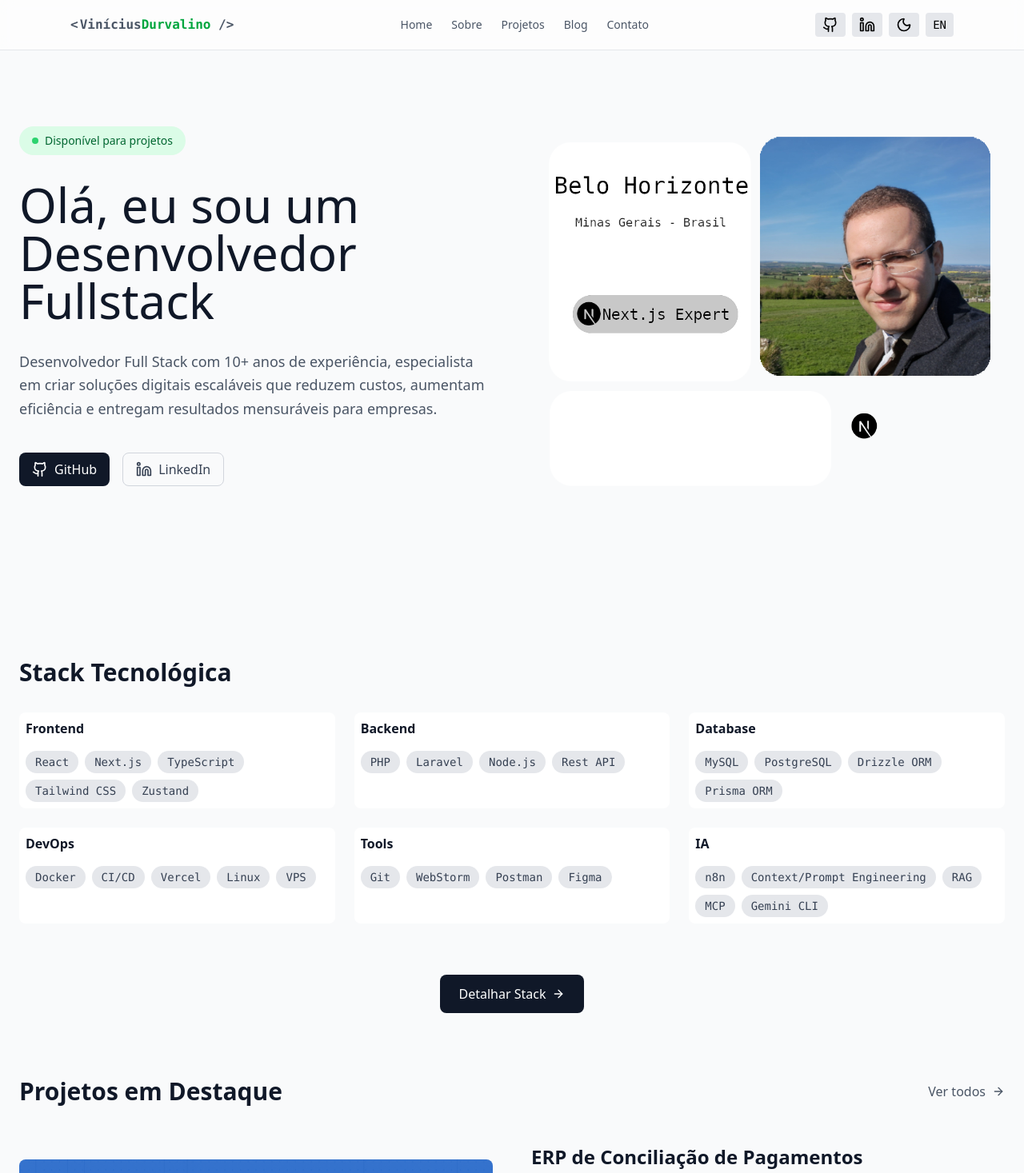
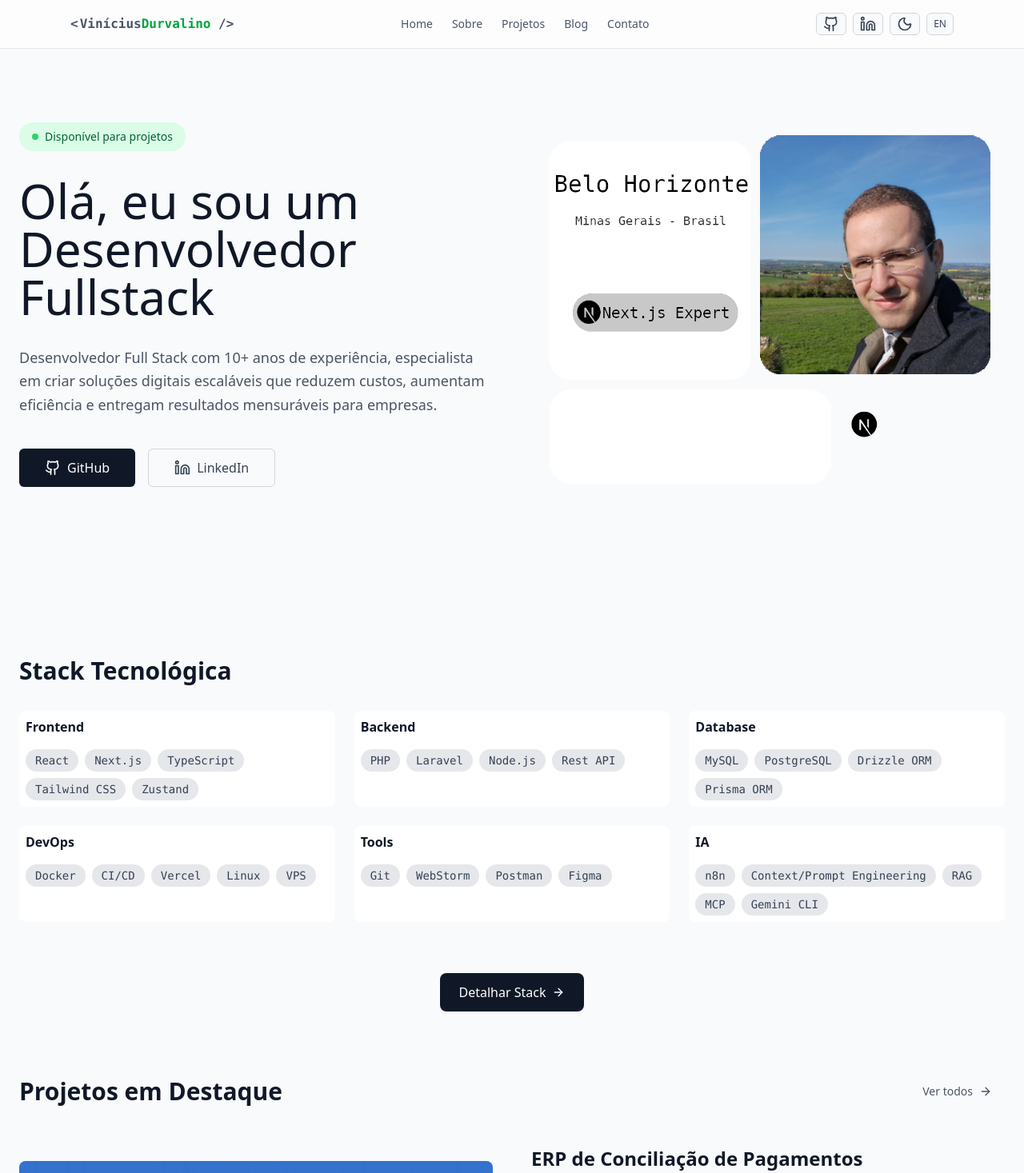
Before and after one commit to vdurvalino/professional-profile-page, a Next.js app: page / in a window 1280 px wide. Shown: the top 1467 px of the page at 80% size. Built offline with nearby package versions, Linux system fonts and the light colour scheme.

Commit message:
feat: add reusable Button component and apply it across sections

```diff
--- a/src/app/(components)/HeroSection.tsx
+++ b/src/app/(components)/HeroSection.tsx
@@ -3,6 +3,13 @@
 import Link from "next/link";
 import Image from "next/image";
 import heroPic from "@/../public/home-page-hero.png"
+import nextPic from "@/../public/tech/next.png"
+import githubPic from "@/../public/tech/github.png"
+import dockerPic from "@/../public/tech/docker.png"
+import reactPic from "@/../public/tech/react.png"
+import tailwindPic from "@/../public/tech/tailwind.png"
+import vercelPic from "@/../public/tech/vercel.svg"
+import {Button} from "@/components/ui/Button";
 
 export const HeroSection: React.FC = () => {
 
@@ -27,23 +34,27 @@
                     </p>
 
                     <div className="flex flex-wrap gap-4 justify-start">
-                        <Link href="https://github.com/vdurvalino/"
-                              target="_blank"
-                              rel="noopener noreferrer"
-                              className="inline-flex items-center gap-2 px-4 py-2 bg-gray-900 dark:bg-white text-white dark:text-gray-900 rounded-lg hover:bg-gray-800 dark:hover:bg-gray-100 transition-colors"
+                        <Button
+                            size={"lg"}
+                            as={Link}
+                            href="https://github.com/vdurvalino/"
+                            target="_blank"
+                            className={"px-8"}
                         >
                             <Github className="w-5 h-5"/>
                             GitHub
-                        </Link>
-                        <Link
+                        </Button>
+                        <Button
+                            size={"lg"}
+                            variant={"outline"}
+                            as={Link}
                             href="https://www.linkedin.com/in/vinicius-d-de-souza-b745a41bb/"
                             target="_blank"
-                            rel="noopener noreferrer"
-                            className="inline-flex items-center gap-2 px-4 py-2 border border-gray-300 dark:border-gray-600 text-gray-700 dark:text-gray-300 rounded-lg hover:bg-gray-50 dark:hover:bg-gray-700 transition-colors"
+                            className={"px-8"}
                         >
                             <Linkedin className="w-5 h-5"/>
                             LinkedIn
-                        </Link>
+                        </Button>
                     </div>
                 </div>
 
--- a/src/app/(components)/ProjectsSection.tsx
+++ b/src/app/(components)/ProjectsSection.tsx
@@ -3,6 +3,7 @@
 import Link from "next/link";
 import {projects} from "@/data/projects";
 import Image from "next/image";
+import {Button} from "@/components/ui/Button";
 
 export const ProjectsSection: React.FC = () => {
     return (
@@ -11,11 +12,15 @@
                 <h2 className="text-3xl font-bold text-gray-900 dark:text-white">
                     Projetos em Destaque
                 </h2>
-                <Link href="/projects"
-                      className="inline-flex items-center gap-2 text-gray-600 dark:text-gray-400 hover:text-gray-900 dark:hover:text-white transition-colors">
+
+                <Button
+                    variant={"ghost"}
+                    as={Link}
+                    href="/projects"
+                >
                     Ver todos
                     <ArrowRight className="w-4 h-4"/>
-                </Link>
+                </Button>
             </div>
 
             <div className="space-y-24">
@@ -66,11 +71,10 @@
 
                             {/* Button */}
                             <div className="mt-8">
-                                <Link href={`/projects/${project.id}`}
-                                      className="inline-flex items-center gap-2 px-6 py-3 bg-gray-900 dark:bg-white text-white dark:text-gray-900 rounded-lg hover:bg-gray-800 dark:hover:bg-gray-100 transition-colors font-medium">
+                                <Button size={'lg'} as={Link} href={`/projects/${project.id}`}>
                                     Ver estudo de caso
                                     <ArrowRight className="w-4 h-4"/>
-                                </Link>
+                                </Button>
                             </div>
                         </div>
                     </div>
@@ -79,13 +83,10 @@
 
             {/* View All Projects Link */}
             <div className="text-center mt-16">
-                <Link
-                    href="/projects"
-                    className="inline-flex items-center gap-2 px-6 py-3 bg-gray-900 dark:bg-white text-white dark:text-gray-900 rounded-lg hover:bg-gray-800 dark:hover:bg-gray-100 transition-colors"
-                >
+                <Button size={'lg'} variant={"outline"} as={Link} href={`/projects`}>
                     Ver Todos os Projetos
                     <ArrowRight className="w-4 h-4"/>
-                </Link>
+                </Button>
             </div>
         </section>
     );
--- a/src/app/(components)/StackSection.tsx
+++ b/src/app/(components)/StackSection.tsx
@@ -1,6 +1,7 @@
 import React from 'react';
 import Link from "next/link";
 import {ArrowRight} from "lucide-react";
+import {Button} from "@/components/ui/Button";
 
 export const StackSection: React.FC = () => {
     const techStack = {
@@ -38,13 +39,15 @@
 
         {/* View Stack Link */}
         <div className="text-center mt-16">
-            <Link
+            <Button
+                size={"lg"}
+                as={Link}
                 href="/about#stack"
                 className="inline-flex items-center gap-2 px-6 py-3 bg-gray-900 dark:bg-white text-white dark:text-gray-900 rounded-lg hover:bg-gray-800 dark:hover:bg-gray-100 transition-colors"
             >
                 Detalhar Stack
                 <ArrowRight className="w-4 h-4"/>
-            </Link>
+            </Button>
         </div>
     </section>);
 };
--- a/src/components/HeaderSection.tsx
+++ b/src/components/HeaderSection.tsx
@@ -4,6 +4,7 @@
 import {Github, Linkedin, Menu, Moon, Sun} from 'lucide-react';
 import {useAppStore} from "@/stores/app-store";
 import Link from "next/link";
+import {Button} from "@/components/ui/Button";
 import {Logo} from "@/components/ui/Logo";
 
 const pages: { href: string, name: string }[] = [
@@ -30,55 +31,42 @@
                     <Logo/>
 
                     {/* Navigation */}
-                    <nav className="md:flex items-center gap-6">
-                        <Link href="/" className={`text-sm font-medium transition-colors text-gray-600 dark:text-gray-400 hover:text-gray-900 dark:hover:text-white`}>
-                            Home
-                        </Link>
-                        <Link href="/about" className={`text-sm font-medium transition-colors text-gray-600 dark:text-gray-400 hover:text-gray-900 dark:hover:text-white`}>
-                            Sobre
-                        </Link>
-                        <Link href="/projects" className={`text-sm font-medium transition-colors text-gray-600 dark:text-gray-400 hover:text-gray-900 dark:hover:text-white`}>
-                            Projetos
-                        </Link>
-                        <Link href="/blog" className={`text-sm font-medium transition-colors text-gray-600 dark:text-gray-400 hover:text-gray-900 dark:hover:text-white`}>
-                            Blog
-                        </Link>
-                        <Link href="/contact" className={`text-sm font-medium transition-colors text-gray-600 dark:text-gray-400 hover:text-gray-900 dark:hover:text-white`}>
-                            Contato
-                        </Link>
+                    <nav className="hidden md:flex items-center gap-6">
+                        {pages.map(( {href, name} ) => (
+                            <Link
+                                key={href}
+                                href={href}
+                                className={`text-sm font-medium transition-colors text-gray-600 dark:text-gray-400 hover:text-gray-900 dark:hover:text-white`}
+                            >
+                                {name}
+                            </Link>
+                        ))}
                     </nav>
+                    <Button variant={"outline"} size={"sm"} className={"block md:hidden"}><Menu/></Button>
 
-                    <div className="flex items-center gap-2">
-                        <Link href="https://github.com/vdurvalino/"
-                              target="_blank"
-                              rel="noopener noreferrer"
-                              className="px-2 py-1 text-sm font-mono cursor-pointer rounded transition-all
-                  bg-gray-200 border border-transparent hover:bg-gray-300
-                  dark:bg-gray-700 dark:border-gray-600 dark:hover:bg-gray-600 dark:text-gray-100
-                  focus:outline-none focus:ring-2 focus:ring-offset-2 focus:ring-gray-600 focus:border-gray-600
-                  dark:focus:ring-offset-gray-900"
+                    <div className="hidden md:flex items-center gap-2">
+                        <Button
+                            variant={"outline"}
+                            size={'xs'}
+                            as={Link}
+                            href="https://github.com/vdurvalino/"
+                            target="_blank"
                         >
                             <Github className="w-5 h-5"/>
-                        </Link>
-                        <Link
+                        </Button>
+                        <Button
+                            variant={"outline"}
+                            size={'xs'}
+                            as={Link}
                             href="https://www.linkedin.com/in/vinicius-d-de-souza-b745a41bb/"
                             target="_blank"
-                            rel="noopener noreferrer"
-                            className="px-2 py-1 text-sm font-mono cursor-pointer rounded transition-all
-                  bg-gray-200 border border-transparent hover:bg-gray-300
-                  dark:bg-gray-700 dark:border-gray-600 dark:hover:bg-gray-600 dark:text-gray-100
-                  focus:outline-none focus:ring-2 focus:ring-offset-2 focus:ring-gray-600 focus:border-gray-600
-                  dark:focus:ring-offset-gray-900"
                         >
                             <Linkedin className="w-5 h-5"/>
-                        </Link>
-                        <button
+                        </Button>
+                        <Button
+                            variant={"outline"}
+                            size={'xs'}
                             onClick={toggleDarkMode}
-                            className="px-2 py-1 text-sm font-mono cursor-pointer rounded transition-all
-                  bg-gray-200 border border-transparent hover:bg-gray-300
-                  dark:bg-gray-700 dark:border-gray-600 dark:hover:bg-gray-600 dark:text-gray-100
-                  focus:outline-none focus:ring-2 focus:ring-offset-2 focus:ring-gray-600 focus:border-gray-600
-                  dark:focus:ring-offset-gray-900"
                             aria-label="Toggle dark mode"
                         >
                             {isDarkMode ? (
@@ -86,18 +74,15 @@
                             ) : (
                                 <Moon className="w-5 h-5"/>
                             )}
-                        </button>
-
-                        <button
+                        </Button>
+                        <Button
+                            variant={"outline"}
+                            size={'xs'}
                             onClick={() => setLanguage(language === 'pt' ? 'en' : 'pt')}
-                            className="px-2 py-1 text-sm font-mono cursor-pointer rounded transition-all
-                  bg-gray-200 border border-transparent hover:bg-gray-300
-                  dark:bg-gray-700 dark:border-gray-600 dark:hover:bg-gray-600 dark:text-gray-100
-                  focus:outline-none focus:ring-2 focus:ring-offset-2 focus:ring-gray-600 focus:border-gray-600
-                  dark:focus:ring-offset-gray-900"
+                            aria-label="Toggle Language"
                         >
                             {language === 'pt' ? 'EN' : 'PT'}
-                        </button>
+                        </Button>
                     </div>
                 </div>
             </div>
--- /dev/null
+++ b/src/components/ui/Button.tsx
@@ -0,0 +1,53 @@
+import React from "react";
+import {tv, VariantProps} from "tailwind-variants";
+
+const buttonVariants = tv({
+    base: "relative inline-flex gap-2 items-center justify-center rounded-md font-medium focus:outline focus:outline-2 focus:outline-gray-900 dark:focus:outline-gray-300 focus:outline-offset-2 hover:cursor-pointer disabled:cursor-not-allowed transition-all",
+    variants: {
+        variant: {
+            solid: "bg-gray-900 text-white hover:bg-gray-800 active:bg-gray-700 dark:bg-white dark:text-gray-900 dark:hover:bg-gray-200 dark:active:bg-gray-300",
+            outline: "border border-gray-300 text-gray-700 bg-gray-50 hover:bg-gray-100 active:bg-gray-100 dark:border-gray-700 dark:text-gray-300 dark:bg-gray-800 dark:hover:bg-gray-900 dark:active:bg-gray-700",
+            ghost: "text-gray-600 hover:bg-gray-100 active:bg-gray-200 dark:text-gray-400 dark:hover:bg-gray-800 dark:active:bg-gray-700",
+        },
+        size: {
+            xs: "h-7 px-2 text-xs",
+            sm: "h-8 px-3 text-sm",
+            md: "h-10 px-4 text-sm",
+            lg: "h-12 px-6 text-base",
+        },
+    },
+    defaultVariants: {variant: "solid", size: "md"},
+})
+
+
+type ButtonVariants = VariantProps<typeof buttonVariants>;
+
+type PolymorphicProps<C extends React.ElementType, P> = P & {
+    as?: C;
+} & Omit<React.ComponentPropsWithoutRef<C>, keyof P | "as">;
+
+export type ButtonProps<C extends React.ElementType = "button"> =
+    PolymorphicProps<
+        C,
+        ButtonVariants & { className?: string }
+    >;
+
+export const Button = React.forwardRef(
+    <C extends React.ElementType = "button">(
+        {as, variant, size, className, ...props}: ButtonProps<C>,
+        ref: React.Ref<Element>
+    ) => {
+        const Component = as || "button";
+
+        return (
+            // @ts-expect-error Erro esperado
+            <Component
+                ref={ref}
+                className={buttonVariants({size, variant, className})}
+                {...props}
+            />
+        );
+    }
+);
+
+Button.displayName = "Button";
```
Also changed, not shown: src/app/(components)/BlogSection.tsx (+11 -6 lines), src/app/about/(components)/DetailedStack.tsx (+12 -7 lines), src/app/projects/page.tsx (+17 -17 lines), src/components/FooterSection.tsx (+23 -15 lines).
